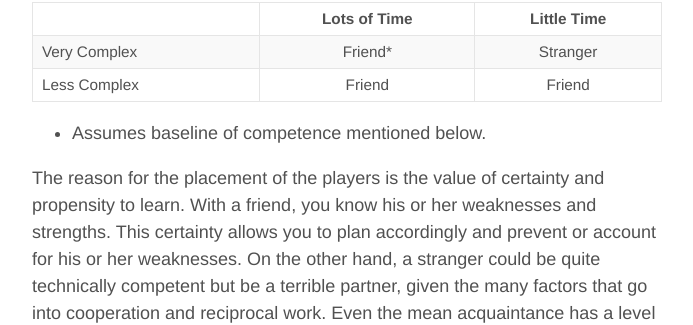
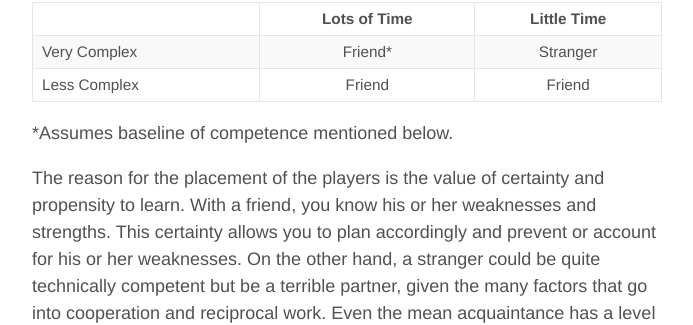
Before and after one commit to Audace/audace.github.io, a Jekyll site: the page built from _posts/2015-11-02-on-picking-partners.md, in a window 1280 px wide. Shown: the part 485-810 px from the top of the page, without its empty margins (293-986 px from the left). Built offline with Jekyll 4.4.1, drawn with Linux system fonts in a browser that asks for light colours; comment, search, counter and statistics services are not loaded.

Commit message:
Fixed asterix

```diff
--- a/_posts/2015-11-02-on-picking-partners.md
+++ b/_posts/2015-11-02-on-picking-partners.md
@@ -15,7 +15,7 @@ The following table highlights the high-level scenarios given the two key variab
 |Very Complex| Friend*      | Stranger    |
 |Less Complex| Friend       | Friend      |
 
-* Assumes baseline of competence mentioned below.
+\*Assumes baseline of competence mentioned below.
 
 The reason for the placement of the players is the value of certainty and propensity to learn. With a friend, you know his or her weaknesses and strengths. This certainty allows you to plan accordingly and prevent or account for his or her weaknesses. On the other hand, a stranger could be quite technically competent but be a terrible partner, given the many factors that go into cooperation and reciprocal work. Even the mean acquaintance has a level of uncertainty that is not parallel to that of your friend. This does not mean you should pick a friend as your partner, if he or she has absolutely no relevant strengths. It does mean that if you’re judging competence vs. closeness, go with a friend whose strengths and weaknesses you can account for. Uncertainty is to be avoided.
 
```
